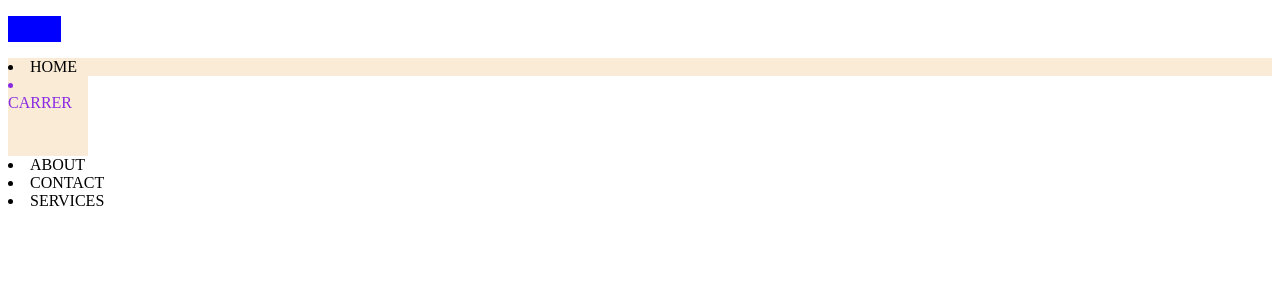
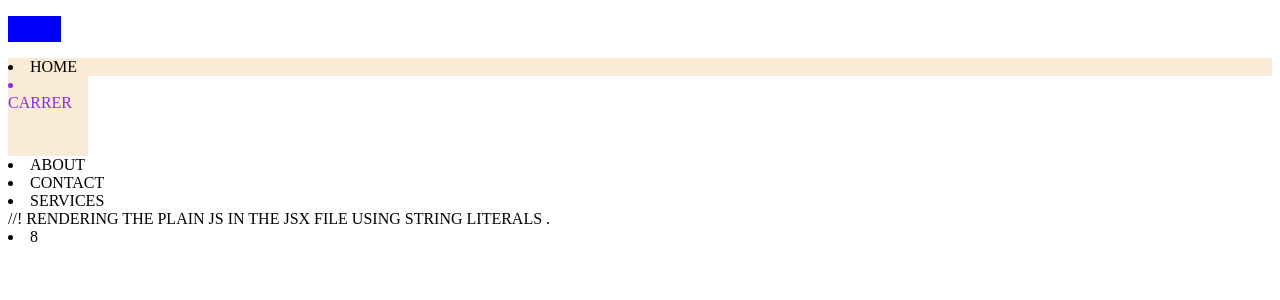
Before and after one commit to karanjoshi-kj/REACT, a React (Vite) app in the folder demo/: page / in a window 1280 px wide. Shown: the top 300 px of the page. Built offline with nearby package versions, Linux system fonts and the light colour scheme.

Commit message:
LEARN HOW TO USE THE EXTERNAL JSON IN THE JSX FILE AND ARRAY DESTRUCTURING IN THE JAVASCRIPT PART

```diff
--- a/demo/src/components/navbar7/Navbar7.jsx
+++ b/demo/src/components/navbar7/Navbar7.jsx
@@ -27,6 +27,9 @@ const Navbar4 = () => {
       <li>{ABOUT}</li>
       <li>{CONTACT}</li>
       <li>{SERVICES}</li>
+
+      //! RENDERING THE PLAIN JS IN  THE JSX FILE USING STRING LITERALS .
+      <li>{4+4}</li>
     </div>
   )
 }
```
